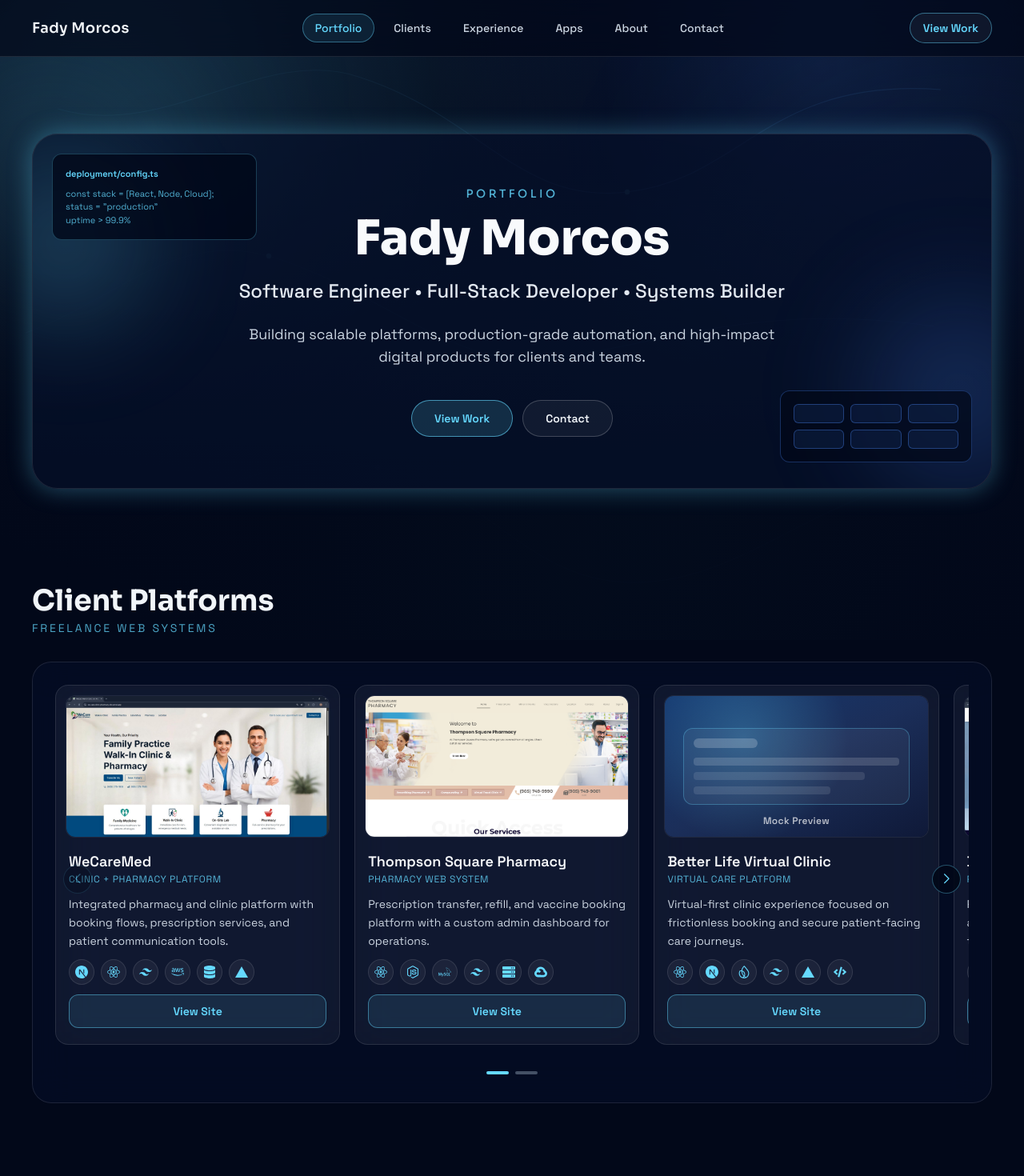
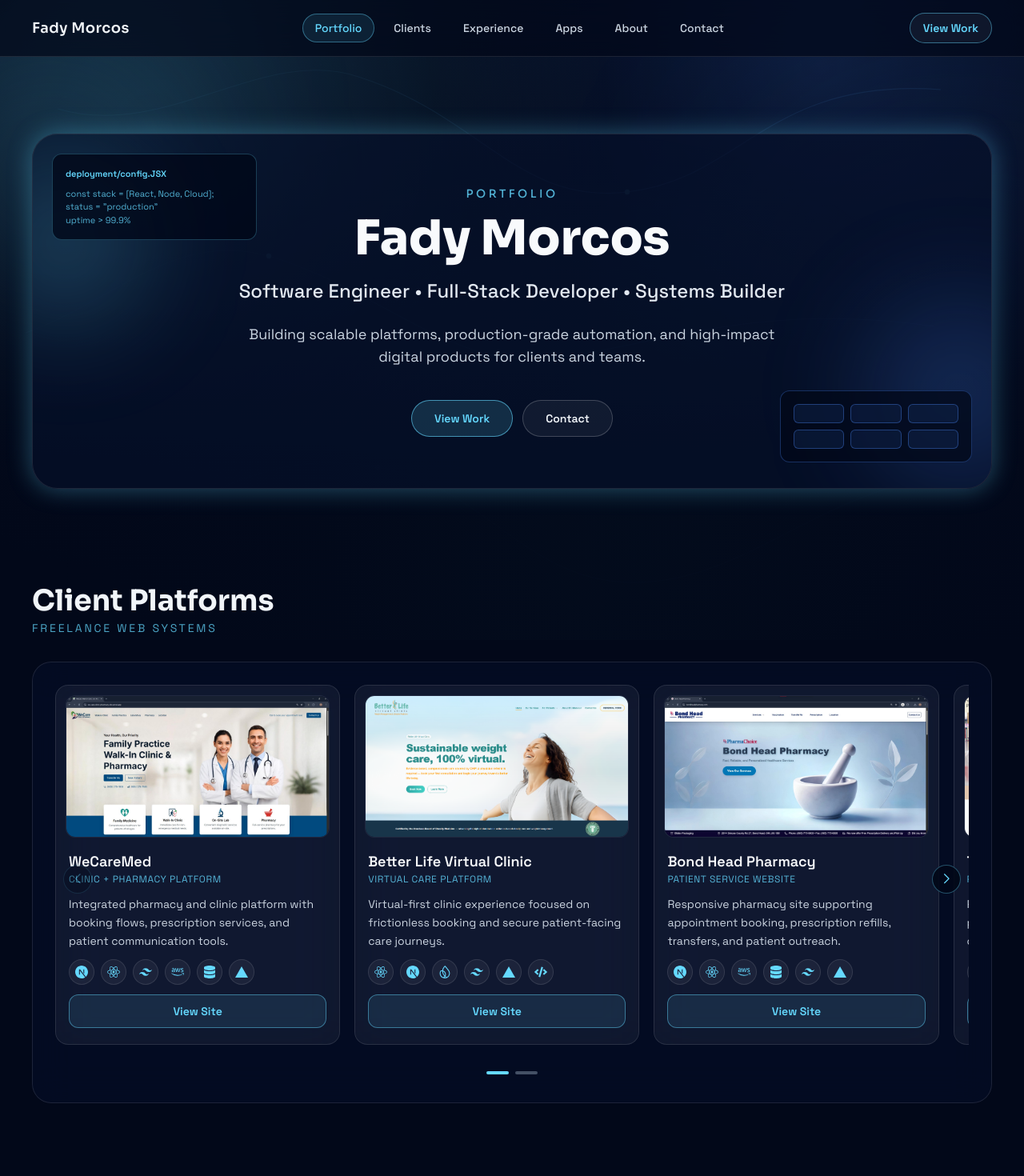
Before and after one commit to fadymorcos21/web-portfolio, a React (Vite) app: page / in a window 1280 px wide. Shown: the top 1470 px of the page at 80% size. Built offline with nearby package versions, Linux system fonts and the light colour scheme.

Commit message:
added image for better life clinic

```diff
--- a/src/data/portfolioData.js
+++ b/src/data/portfolioData.js
@@ -26,24 +26,6 @@
     ctaType: "external",
   },
   {
-    id: "thompson-square",
-    title: "Thompson Square Pharmacy",
-    subtitle: "Pharmacy Web System",
-    url: "https://www.thompsonsquarepharmacy.ca/",
-    description:
-      "Prescription transfer, refill, and vaccine booking platform with a custom admin dashboard for operations.",
-    tech: [
-      "React",
-      "Node.js",
-      "MySQL",
-      "Tailwind CSS",
-      "Nodemailer",
-      "Google Cloud",
-    ],
-    image: "/images/thompsonsquarepharmacy.png",
-    ctaType: "external",
-  },
-  {
     id: "better-life-virtual-clinic",
     title: "Better Life Virtual Clinic",
     subtitle: "Virtual Care Platform",
@@ -58,7 +40,7 @@
       "Vercel",
       "Accessibility",
     ],
-    image: null,
+    image: "/images/betterlifevirtualclinic.png",
     ctaType: "external",
   },
   {
@@ -77,6 +59,24 @@
       "Vercel",
     ],
     image: "/images/BondHeadPharmacy.jpg",
+    ctaType: "external",
+  },
+  {
+    id: "thompson-square",
+    title: "Thompson Square Pharmacy",
+    subtitle: "Pharmacy Web System",
+    url: "https://www.thompsonsquarepharmacy.ca/",
+    description:
+      "Prescription transfer, refill, and vaccine booking platform with a custom admin dashboard for operations.",
+    tech: [
+      "React",
+      "Node.js",
+      "MySQL",
+      "Tailwind CSS",
+      "Nodemailer",
+      "Google Cloud",
+    ],
+    image: "/images/thompsonsquarepharmacy.png",
     ctaType: "external",
   },
 ];
--- a/src/sections/HeroSection.jsx
+++ b/src/sections/HeroSection.jsx
@@ -55,7 +55,9 @@
         </motion.div>
 
         <div className="pointer-events-none absolute left-6 top-6 hidden w-64 rounded-xl border border-neon-cyan/25 bg-midnight-950/80 p-4 text-left text-[11px] text-neon-cyan/80 md:block">
-          <p className="mb-2 font-semibold text-neon-cyan">deployment/config.ts</p>
+          <p className="mb-2 font-semibold text-neon-cyan">
+            deployment/config.JSX
+          </p>
           <p>const stack = [React, Node, Cloud];</p>
           <p>status = "production"</p>
           <p>uptime &gt; 99.9%</p>
```
Also changed, not shown: public/images/betterlifevirtualclinic.png (added).
